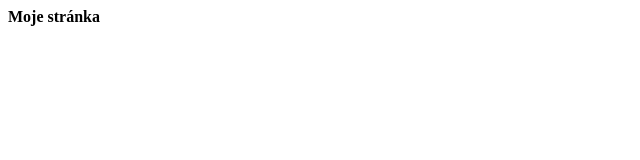
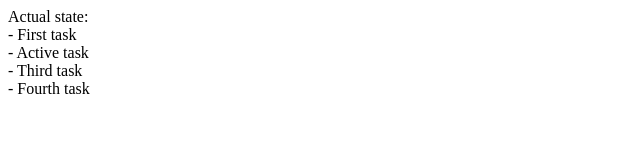
Before and after one commit to zdenekrejda/redux_test, a website with bundled scripts: page index.html in a window 1280 px wide. Shown: the whole page, without its empty margins (0-640 px from the left). Built offline with nearby package versions, Linux system fonts and the light colour scheme.

Commit message:
Add redux store, reducer and basic tasks for adding, removing and sorting data inside store.

```diff
--- a/package.json
+++ b/package.json
@@ -8,7 +8,8 @@
     "babel-loader": "^6.2.7",
     "babel-plugin-transform-class-properties": "^6.18.0",
     "babel-preset-es2015": "^6.18.0",
-    "babel-preset-react": "^6.16.0"
+    "babel-preset-react": "^6.16.0",
+    "redux": "^3.6.0"
   },
   "devDependencies": {},
   "scripts": {
--- a/src/index.js
+++ b/src/index.js
@@ -1,8 +1,81 @@
-var x = ["Viléme"];
+import {
+    createStore
+} from 'redux';
 
-var y = [ //Spread Array direktiva sečte dvě pole
-    ...x,
-    "Ahoj"
-];
+/* Initial state of reducer - 2 initial tasks */
+var initialState = ['First task', 'Second task', 'Active task'];
 
-document.write(`${y[1]} ${y[0]}`);
+/* REDUCER */
+function todo(state = initialState, action) {
+
+    switch (action.type) {
+        /* Firts action - add new  task*/
+        case 'ADD':
+            return [...state, action.text];
+
+            /* Second action - remove task */
+        case 'REMOVE':
+            var newState = [...state];
+            newState.splice(action.id, 1);
+            return newState;
+
+            /* Third action - sort tasks */
+        case 'SORT':
+            if(action.sort_up) {
+                state.sort((a, b) => (a < b));
+            }
+            else {
+                state.sort((a, b) => (a > b));
+            }
+            return state;
+
+            /* Fourth action - remove all tasks */
+        case 'REMOVE-ALL':
+            return [];
+
+        default:
+            return state;
+    }
+}
+
+/* Create store */
+var store = createStore(todo);
+
+/* Component for writing store content to console and to page */
+store.subscribe(function() {
+    var state = store.getState();
+    console.log('New state:', state);
+    document.body.innerHTML = 'Actual state:<br/>- ' + state.join('<br/>- ');
+});
+
+/* few actions for test */
+store.dispatch({
+    type: 'ADD',
+    text: 'Third task'
+});
+
+store.dispatch({
+    type: 'ADD',
+    text: 'Fourth task'
+});
+
+store.dispatch({
+    type: 'REMOVE',
+    id: 1
+});
+
+store.dispatch({
+    type: 'SORT',
+    sort_up: true
+});
+
+store.dispatch({
+    type: 'SORT',
+    sort_up: false
+});
+
+setTimeout(() => {
+    store.dispatch({
+        type: 'REMOVE-ALL'
+    });
+}, 10000);
```
Also changed, not shown: bundle.js (deleted, +0 -51 lines), index.html (+7 -4 lines), 1 other file.
